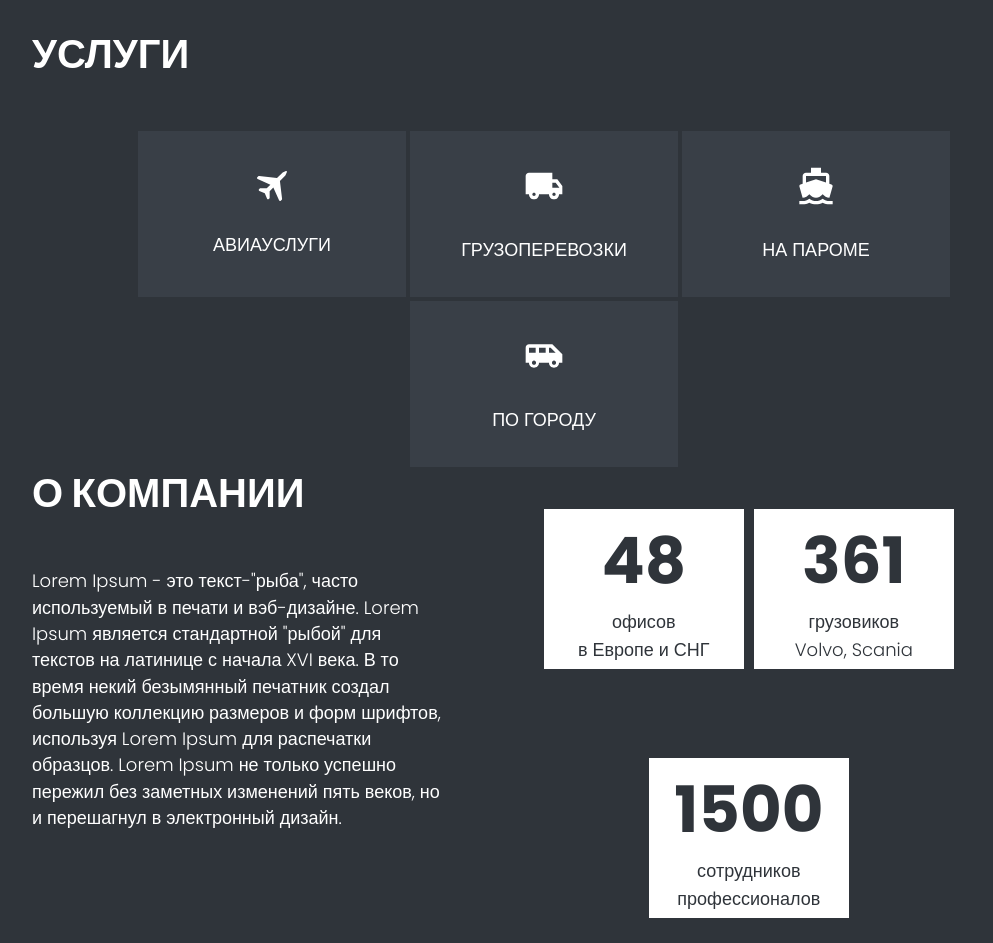
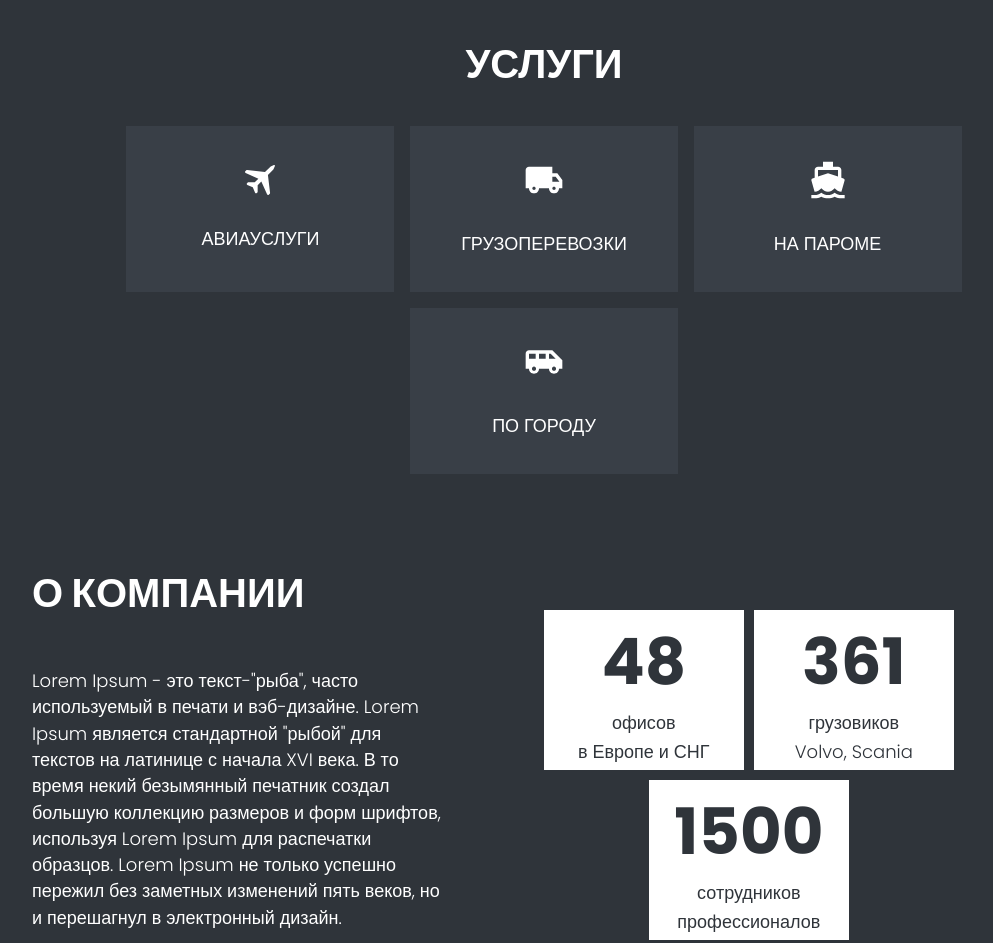
Before and after one commit to frynn/TruckBusters, a plain HTML site: page index.html in a window 1280 px wide. Shown: the part 1300-2243 px from the top of the page, without its empty margins (96-1089 px from the left). Drawn offline with Linux system fonts and the light colour scheme.

Commit message:
* Embed working Google Maps * Fixed UI stuff * Replaced truck picture

```diff
--- a/index.html
+++ b/index.html
@@ -1,10 +1,10 @@
 <!DOCTYPE html>
 <html lang="ru">
 <head>
-        <meta charset="UTF-8" />
-        <meta http-equiv="X-UA-Compatible" content="IE=edge" />
-        <meta name="viewport" content="width=device-width, initial-scale=1.0" />
-        <link rel="stylesheet" href="./main.css" />
+    <meta charset="UTF-8"/>
+    <meta http-equiv="X-UA-Compatible" content="IE=edge"/>
+    <meta name="viewport" content="width=device-width, initial-scale=1.0"/>
+    <link rel="stylesheet" href="./main.css"/>
     <title>TRUCKBUSTERS</title>
 </head>
 <body>
@@ -56,35 +56,38 @@
                     документами.
                 </p>
             </div>
-                    <div><a href="./form.html"><button class="form-btn" role="button">ОСТАВИТЬ ЗАЯВКУ</button></a></div>
+            <div><a href="./form.html">
+                <button class="form-btn" role="button">ОСТАВИТЬ ЗАЯВКУ</button>
+            </a></div>
         </div>
-                <div style="margin-left: 3%;">
-                    <img src="./media/truck.png" alt="truck-img" />
+        <div style="display: flex; align-items: center; justify-content: center; height: 75%">
+            <img src="./media/daf-truck.png" alt="truck-img" style="aspect-ratio: 508/589; height: 320px; object-fit: contain"/>
         </div>
     </div>
 </section>
 <section>
     <div class="thrd-screen">
-                <div style="margin: 50px 0">
-                    <a id="services"></a><h2>услуги</h2></a>
+        <div style="margin-bottom: 35px; text-align: center">
+            <a id="services"></a>
+            <h2>услуги</h2></a>
         </div>
         <div class="services">
-                    <div class="container">
-                        <object data="./media/airplane-flight.svg" width="30px" height="30px"></object>
-                        <a href="#">авиауслуги</a>
-                    </div>
-                    <div class="container">
-                        <object data="./media/local_shipping.svg"></object>
-                        <a href="#">грузоперевозки</a>
-                    </div>
-                    <div class="container">
-                        <object data="./media/boat.svg"></object>
-                        <a href="#">на пароме</a>
-                    </div>
-                    <div class="container">
-                        <object data="./media/cityCar.svg"></object>
-                        <a href="#">по городу</a>
-                    </div>
+            <a class="container" href="#">
+                <img src="./media/airplane-flight.svg"></img>
+                <p>авиауслуги</p>
+            </a>
+            <a class="container" href="#">
+                <img src="./media/local_shipping.svg"></img>
+                <p>грузоперевозки</p>
+            </a>
+            <a class="container" href="#">
+                <img src="./media/boat.svg"></img>
+                <p>на пароме</p>
+            </a>
+            <a class="container" href="#">
+                <img src="./media/cityCar.svg"></img>
+                <p>по городу</p>
+            </a>
         </div>
     </div>
 </section>
@@ -92,9 +95,13 @@
     <div class="frth-screen">
         <div class="about-left">
             <a id='about-us'><h2>О КОМПАНИИ</h2></a>
-                    <p style="text-align: left; padding: 50px 0; line-height: 146.5%;">Lorem Ipsum - это текст-"рыба", часто используемый в печати и вэб-дизайне. Lorem Ipsum является стандартной "рыбой" для текстов на латинице с начала XVI века.
-                        В то время некий безымянный печатник создал большую коллекцию размеров и форм шрифтов, используя Lorem Ipsum для распечатки образцов.
-                        Lorem Ipsum не только успешно пережил без заметных изменений пять веков, но и перешагнул в электронный дизайн.</p>
+            <p style="text-align: left; padding: 50px 0; line-height: 146.5%;">Lorem Ipsum - это текст-"рыба", часто
+                используемый в печати и вэб-дизайне. Lorem Ipsum является стандартной "рыбой" для текстов на латинице с
+                начала XVI века.
+                В то время некий безымянный печатник создал большую коллекцию размеров и форм шрифтов, используя Lorem
+                Ipsum для распечатки образцов.
+                Lorem Ipsum не только успешно пережил без заметных изменений пять веков, но и перешагнул в электронный
+                дизайн.</p>
         </div>
         <div class="about-right">
             <div class="block">
@@ -112,8 +119,10 @@
         </div>
     </div>
 </section>
-        <section>
-            <div style="display: flex; width: 100%; height: 450px; background-image: url(./media/maps.png);  background-position: center; overflow: hidden;"></div>
+<section style="padding: 0; height: 550px">
+    <iframe src="https://www.google.com/maps/embed?pb=!1m18!1m12!1m3!1d835.4663209471872!2d23.83007206125429!3d53.6816344120305!2m3!1f0!2f0!3f0!3m2!1i1024!2i768!4f13.1!3m3!1m2!1s0x46dfd625d04e0f91%3A0x3d5e65a04c38e688!2z0KHQvtCy0LXRgtGB0LrQsNGPINGD0LsuIDE0LCDQk9GA0L7QtNC90L4!5e0!3m2!1sru!2sby!4v1670261674907!5m2!1sru!2sby"
+            width="100%" height="100%" style="border:0;" allowfullscreen="" loading="lazy"
+            referrerpolicy="no-referrer-when-downgrade"></iframe>
 </section>
 <footer style="background-color: var(--gold); height: 160px;">
     <div style="display: flex; margin: 0 10%; align-items: center; justify-content: space-between; height: 100%;">
--- a/main.css
+++ b/main.css
@@ -50,6 +50,11 @@ body {
     text-decoration: none;
     font-family: "Poppins", sans-serif;
 }
+
+section {
+    padding: 0.75rem 0rem;
+}
+
 /* nav */
 .nav {
     display: flex;
@@ -156,9 +161,10 @@ li {
     justify-content: center;
     align-items: center;
     flex-wrap: wrap;
+    gap: 0.725rem;
 }
 
-.services a {
+.services p {
     text-transform: uppercase;
     font-size: 18px;
     padding-top: 30px;
@@ -171,6 +177,7 @@ li {
     padding: 0 10%;
     min-height: 488px;
     justify-content: space-between;
+    align-items: center;
 }
 
 .about-left {
```
Also changed, not shown: media/daf-truck.png (added), media/truck.png (deleted). Lines whose indentation alone changed are shown as unchanged.
